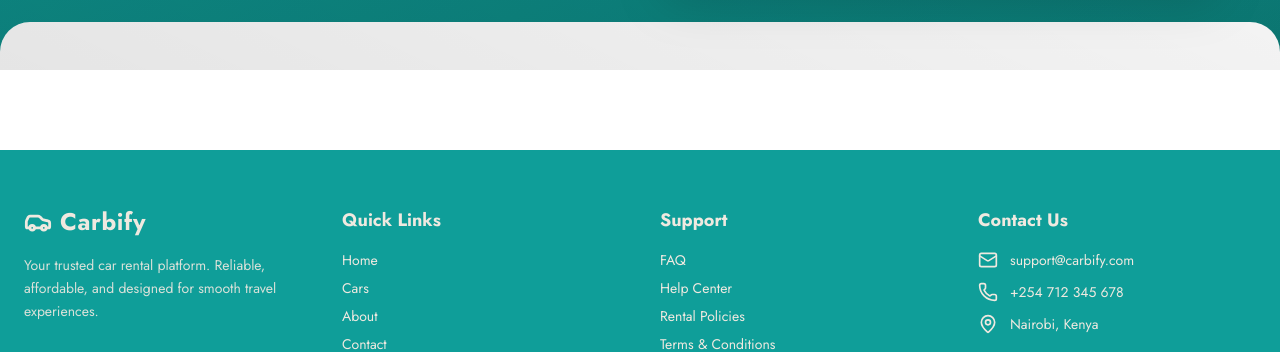
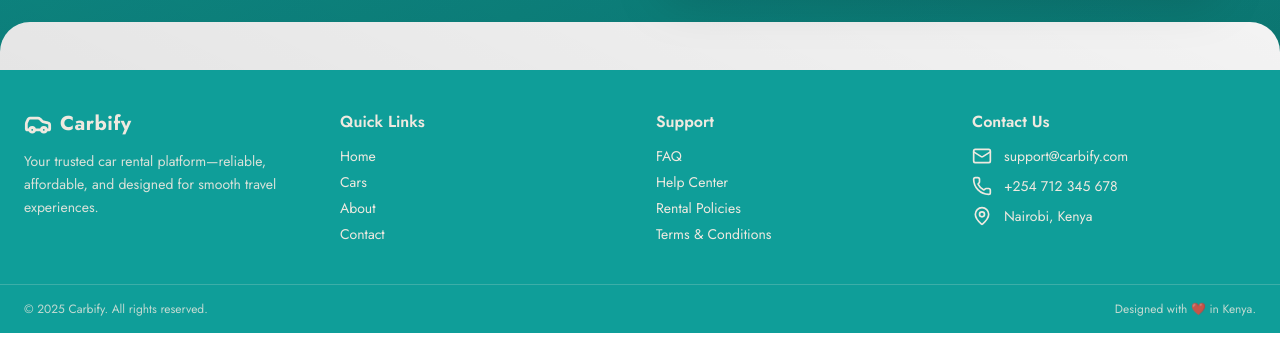
Before and after one commit to Griffinsshem/Carbify, a Next.js app: page / in a window 1280 px wide. Shown: the part 600-952 px from the top of the page. Built offline with nearby package versions, Linux system fonts and the light colour scheme.

Commit message:
feat: update the footer component with professiona styles

```diff
--- a/src/components/Footer.jsx
+++ b/src/components/Footer.jsx
@@ -5,27 +5,27 @@ import { Car, Mail, Phone, MapPin } from "lucide-react";
 
 export default function Footer() {
   return (
-    <footer className="bg-[#0F9E99] text-[#EFE9E0] mt-20">
+    <footer className="bg-[#0F9E99] text-[#EFE9E0]">
       {/* Main Footer Section */}
-      <div className="max-w-7xl mx-auto px-6 py-14 grid grid-cols-1 md:grid-cols-4 gap-10">
+      <div className="max-w-7xl mx-auto px-6 py-10 grid grid-cols-1 md:grid-cols-4 gap-8">
 
         {/* Brand */}
         <div>
-          <div className="flex items-center gap-2 mb-4">
+          <div className="flex items-center gap-2 mb-3">
             <Car className="w-7 h-7 text-[#EFE9E0]" strokeWidth={2.4} />
-            <h1 className="text-2xl font-extrabold tracking-wide">Carbify</h1>
+            <h1 className="text-xl font-bold tracking-wide">Carbify</h1>
           </div>
 
           <p className="text-sm leading-relaxed opacity-90">
-            Your trusted car rental platform.
-            Reliable, affordable, and designed for smooth travel experiences.
+            Your trusted car rental platform—reliable, affordable, and designed
+            for smooth travel experiences.
           </p>
         </div>
 
         {/* Quick Links */}
         <div>
-          <h3 className="text-lg font-bold mb-4">Quick Links</h3>
-          <ul className="space-y-2 text-sm">
+          <h3 className="text-base font-semibold mb-3">Quick Links</h3>
+          <ul className="space-y-1.5 text-sm">
             <li><a href="/" className="hover:text-white transition">Home</a></li>
             <li><a href="/cars" className="hover:text-white transition">Cars</a></li>
             <li><a href="/about" className="hover:text-white transition">About</a></li>
@@ -35,8 +35,8 @@ export default function Footer() {
 
         {/* Support */}
         <div>
-          <h3 className="text-lg font-bold mb-4">Support</h3>
-          <ul className="space-y-2 text-sm">
+          <h3 className="text-base font-semibold mb-3">Support</h3>
+          <ul className="space-y-1.5 text-sm">
             <li><a href="#" className="hover:text-white transition">FAQ</a></li>
             <li><a href="#" className="hover:text-white transition">Help Center</a></li>
             <li><a href="#" className="hover:text-white transition">Rental Policies</a></li>
@@ -46,9 +46,9 @@ export default function Footer() {
 
         {/* Contact Info */}
         <div>
-          <h3 className="text-lg font-bold mb-4">Contact Us</h3>
+          <h3 className="text-base font-semibold mb-3">Contact Us</h3>
 
-          <div className="space-y-3 text-sm">
+          <div className="space-y-2.5 text-sm">
             <div className="flex items-center gap-3">
               <Mail className="w-5 h-5" />
               <span>support@carbify.com</span>
@@ -70,8 +70,8 @@ export default function Footer() {
       {/* Divider */}
       <div className="border-t border-[#EFE9E0]/20"></div>
 
-      {/* Bottom */}
-      <div className="max-w-7xl mx-auto px-6 py-5 flex flex-col md:flex-row justify-between items-center text-sm opacity-80">
+      {/* Bottom Section */}
+      <div className="max-w-7xl mx-auto px-6 py-4 flex flex-col md:flex-row justify-between items-center text-xs opacity-80">
         <p>© {new Date().getFullYear()} Carbify. All rights reserved.</p>
         <p className="mt-2 md:mt-0">Designed with ❤️ in Kenya.</p>
       </div>
```
